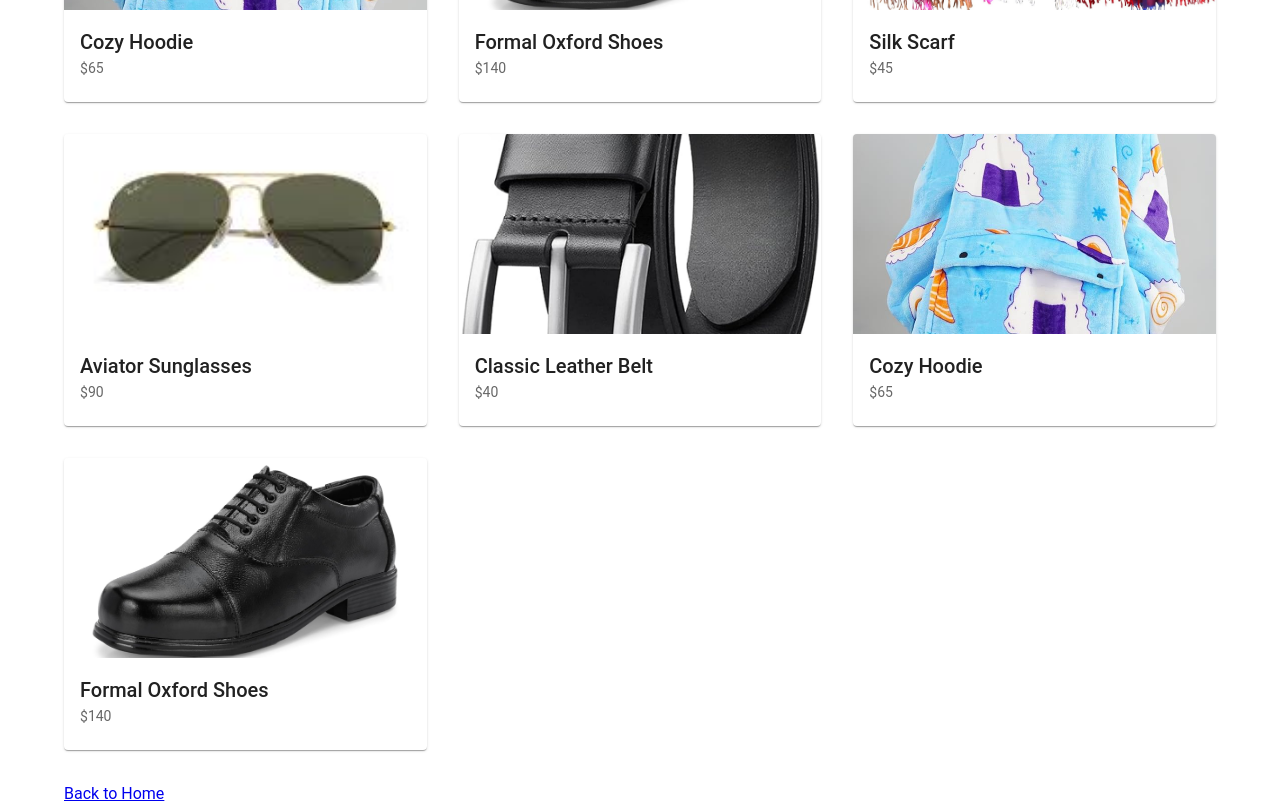
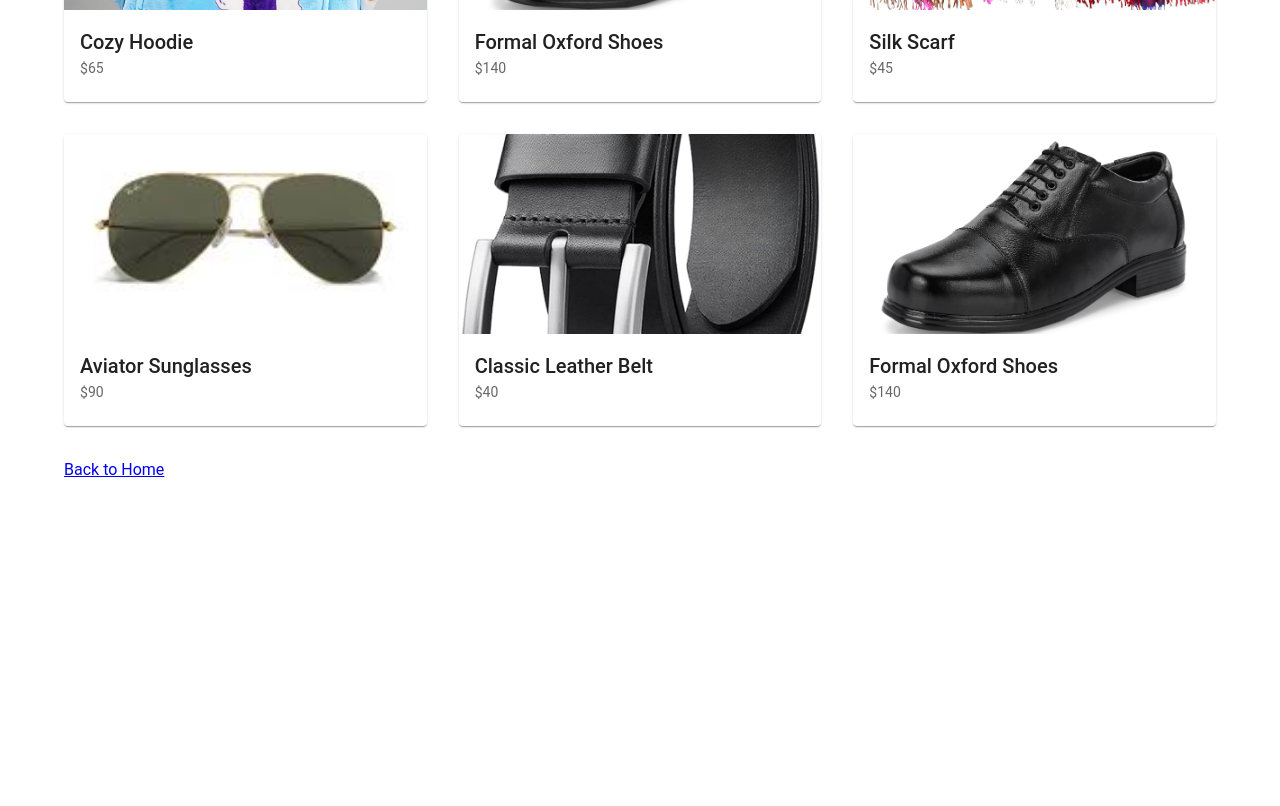
Before and after one commit to softwareops-mayank-goyal/UnitTestProject, a React (Create React App) app: page /shop in a window 1280 px wide. Shown: the part 1280-2086 px from the top of the page. After the commit the page ends 1762 px from the top, so only its background shows below. Built offline with nearby package versions, Linux system fonts and the light colour scheme.

Commit message:
Remove 'Cozy Hoodie' from mockData.js
Removed 'Cozy Hoodie' from mock data.

```diff
--- a/src/data/mockData.js
+++ b/src/data/mockData.js
@@ -18,6 +18,5 @@ export const products = [
   { id: 12, name: 'Silk Scarf', price: 45, image: require('../assets/SilkScarf.jpg') },
   { id: 13, name: 'Aviator Sunglasses', price: 90, image: require('../assets/AviatorSunglasses.jfif') },
   { id: 14, name: 'Classic Leather Belt', price: 40, image: require('../assets/LeatherBelt.jpg') },
-  { id: 15, name: 'Cozy Hoodie', price: 65, image: require('../assets/CozyHoodie.jpg') },
   { id: 16, name: 'Formal Oxford Shoes', price: 140, image: require('../assets/FormalShoes.jpg') },
 ];
```
